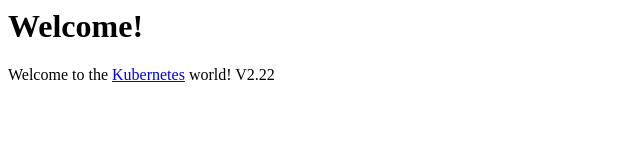
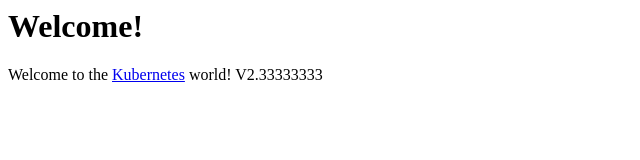
Before and after one commit to devscasset/k8s-ha, a plain HTML site: page index.html in a window 1280 px wide. Shown: the full height of the page, 0-640 px from the left. Drawn offline with Linux system fonts and the light colour scheme.

Commit message:
Update index

```diff
--- a/index.html
+++ b/index.html
@@ -4,6 +4,6 @@
     </head>
     <body>
         <h1>Welcome!</h1>
-        <p>Welcome to the <a href="https://kubernetes.io/">Kubernetes</a> world! V2.22</p>
+        <p>Welcome to the <a href="https://kubernetes.io/">Kubernetes</a> world! V2.33333333</p>
     </body>
 </html>
```
